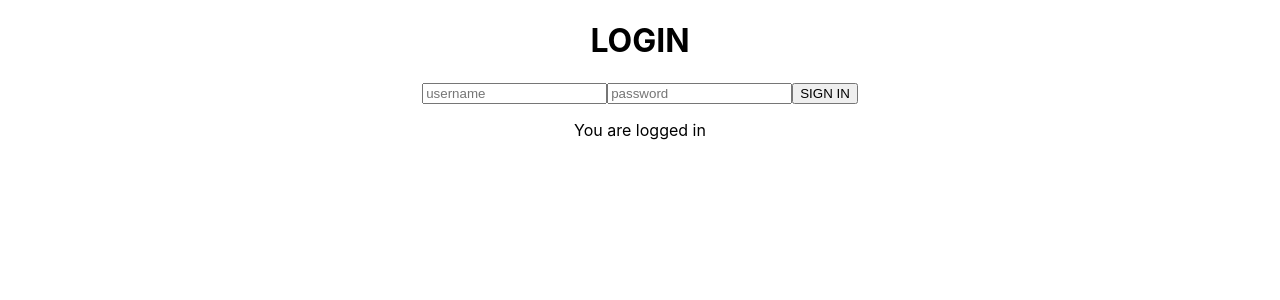
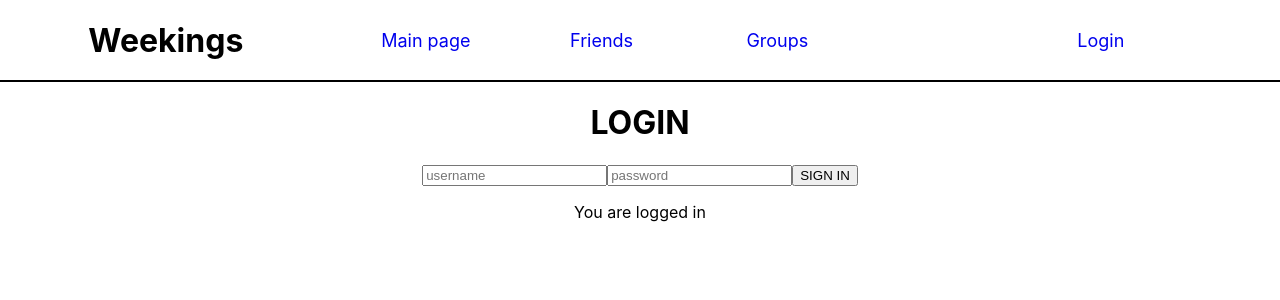
Before and after one commit to integraledelebesgue/Weekings, a React (Create React App) app in the folder client/: page /login in a window 1280 px wide. Shown: the top 300 px of the page. Built offline with nearby package versions, Linux system fonts and the light colour scheme.

Commit message:
navbar i guess

```diff
--- a/client/src/App.js
+++ b/client/src/App.js
@@ -1,18 +1,31 @@
 import logo from './logo.svg';
 import './App.css';
-import {BrowserRouter as Router, Routes, Route} from "react-router-dom"
+import {BrowserRouter as Router, Routes, Route, Navigate} from "react-router-dom"
 import Groups from './Groups';
 import Login from './LoginPage';
 import { AuthProvider } from './context/AuthContext';
 import Hello from './Hello';
+import useAuth from './hooks/useAuth';
+import Group from './Group';
+import Navbar from './Navbar';
 function App() {
+
+  const PrivateRoute = ({ element }) => {
+    const { auth } = useAuth();
+    console.log(auth.token);
+    return auth ? element : <Navigate to="/login" />;
+  };
+
   return (
     <Router>
       <div className="App">
         <AuthProvider>
+          <Navbar/>
           <Routes>
-            <Route path="/" element={<Hello />} />
-            <Route path="/login" element={<Login/>} />
+            <Route path="/" element={<Hello />}/>
+            <Route path="/login" element={<Login/>}/>
+            <Route path="/groups" element={<PrivateRoute element={<Groups/>}/>}/>
+            <Route path="/groups:id" element={<PrivateRoute element={<Group/>}/>}></Route>
           </Routes>
         </AuthProvider>
       </div>
--- a/client/src/Group.js
+++ b/client/src/Group.js
@@ -1,6 +1,32 @@
+import {useParams, useNavigate} from "react-router-dom";
+import useFetch from "./hooks/useFetch";
+import API from "./api";
+
 const Group = () => {
+    const {id} = useParams();
+    const {data: group, isPending:pendingGroup, error:groupError} = useFetch(API,`/groups/${id}`);
+    const {data: posts, isPending: pendingPosts, error: postError} = useFetch(API,`groups/${id}/posts`);
+
     return (
-        <div>This is a separate group</div>
+        <div>
+            {groupError && <h1>Sorry, something went wrong</h1>}
+            {pendingGroup && <h2>Loading...</h2>}
+            {group && <div className="group-container">
+                <div>Here is div for current avaialable quests</div>
+                <div className="posts-wall">
+                    <h2>Posts are displayed here</h2>
+                    {postError && <p>Couldn't fetch posts</p>}
+                    {pendingPosts && <p>Loading...</p>}
+                    {posts &&
+                    <div> {posts.map(post => {
+                        <div className="post" key={post.id}>
+                            <p>{post.creation_date}</p>
+                            <p>{post.text}</p>
+                        </div>
+                    })}</div>}
+                </div>
+                </div>}
+        </div>
      );
 }
 
--- a/client/src/Groups.js
+++ b/client/src/Groups.js
@@ -1,18 +1,25 @@
-// component for displaying list of Groups
+import API from "./api";
+import useFetch from "./hooks/useFetch";
+import { useNavigate } from "react-router-dom";
 
-// TODO:
-// fetching groups from DB
-//
 const Groups = () => {
 
-    const groups = [1,2,3,4,5,6]
+    const {data: groups, isPending, error} = useFetch(API,"/groups")
+    const navigate = useNavigate();
+
+    const handleGoToGroup = (id) => {
+        navigate(`/groups/${id}`);
+    }
     return (
-        <div>
-            <h1>Hello</h1>
-        {groups.map(group => {
-            console.log(group);
-            <div>group
-            <p>hello</p></div>
+        <div className="groups-container">
+            <h1>Your groups</h1>
+        {error && <h2>Couldn't fetch info</h2>}
+        {isPending && <p>loading...</p>}
+        {groups && groups.map(group => {
+            <div className="group" key={group.id}>
+                <h3>{group.name}</h3>
+                <button onClick={e => {handleGoToGroup(group.id)}}>Click</button>
+            </div>
         })}
         </div>
      );
--- a/client/src/Hello.js
+++ b/client/src/Hello.js
@@ -1,7 +1,6 @@
 const Hello = () => {
     return (
         <div>Hello
-            <p>yyy</p>
         </div>
      );
 }
--- a/client/src/LoginPage.js
+++ b/client/src/LoginPage.js
@@ -2,11 +2,8 @@ import { useState } from "react";
 import CryptoJS from "crypto-js";
 import axios from "axios";
 import useAuth from './hooks/useAuth';
+import API from "./api";
 
-const API = axios.create({
-    baseURL: "https://weeking.shuttleapp.rs",
-    withCredentials: true,
-  });
 
 const Login = () => {
     console.log("login")
--- /dev/null
+++ b/client/src/Navbar.js
@@ -0,0 +1,17 @@
+import {NavLink} from "react-router-dom";
+import "./styles/navbar.css";
+const Navbar = () => {
+    return (
+        <nav className="navbar">
+            <h2 className="logo">Weekings</h2>
+            <div className="middle-links">
+                <NavLink to="/">Main page</NavLink>
+                <NavLink to="/">Friends</NavLink>
+                <NavLink to="/groups">Groups</NavLink>
+            </div>
+            <NavLink to="/login">Login</NavLink>
+        </nav>
+     );
+}
+
+export default Navbar;
--- /dev/null
+++ b/client/src/api.js
@@ -0,0 +1,8 @@
+import axios from "axios";
+
+const API = axios.create({
+    baseURL: "https://weeking.shuttleapp.rs",
+    withCredentials: true,
+  });
+
+  export default API;
--- a/client/src/context/AuthContext.js
+++ b/client/src/context/AuthContext.js
@@ -4,7 +4,7 @@ import axios from "axios";
 const AuthContext = createContext();
 
 const AuthProvider = ({children}) => {
-    const [auth, setAuth] = useState({});
+    const [auth, setAuth] = useState(true);
     return (
         <AuthContext.Provider value = {{auth, setAuth}}>
             {children}
--- /dev/null
+++ b/client/src/styles/navbar.css
@@ -0,0 +1,28 @@
+.navbar {
+    display: grid;
+    grid-template-columns: 22% 25% 25% auto;
+    height: 80px;
+    align-content: center;
+    border-bottom: 2px solid black;
+}
+.logo {
+    margin-left: 50px;
+    font-size: 2rem;
+}
+.middle-links {
+    display: grid;
+    grid-template-columns: 33% auto 33%;
+    justify-content: space-evenly;
+    align-content: center;
+    grid-column: 2 / span 2;
+}
+
+.login-link{
+    align-self: center;
+}
+a {
+    justify-content: center;
+    align-content: center;
+    text-decoration: none;
+    font-size: 18px;
+}
```
Also changed, not shown: client/src/Wall.js (+8 -0 lines).
